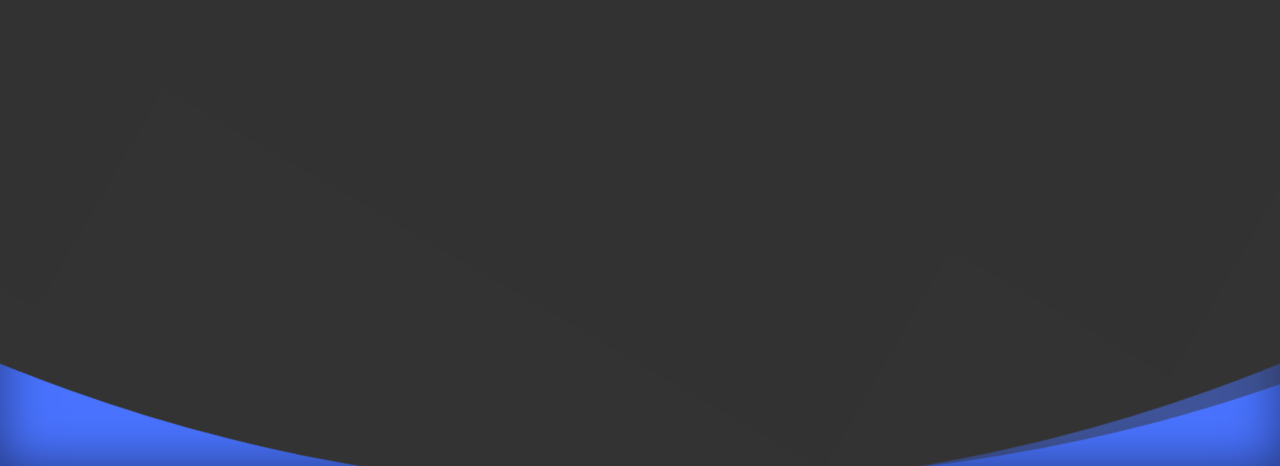
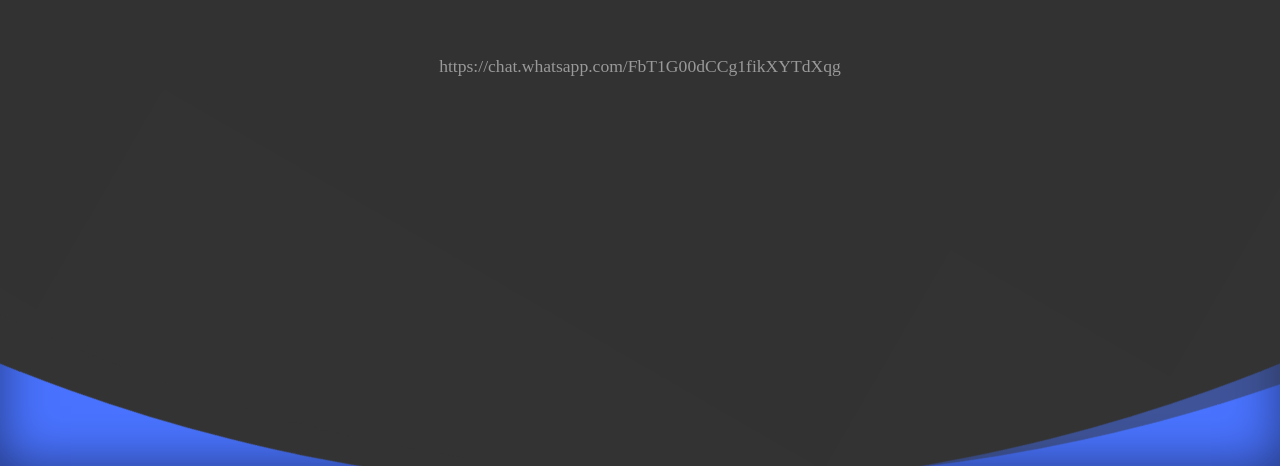
Before and after one commit to abi-0611/Data-shadows, a plain HTML site: page answer.html in a window 1280 px wide. Shown: the part 334-800 px from the top of the page. Drawn offline with nearby package versions, Linux system fonts and the light colour scheme.

Commit message:
Update answer.html

```diff
--- a/answer.html
+++ b/answer.html
@@ -10,7 +10,7 @@
 <body>
     <section class="hero">
   <div class="content">
-    <p></p>
+    <p>https://chat.whatsapp.com/FbT1G00dCCg1fikXYTdXqg</p>
     </div>
   <div class="waves"></div>
 </section>
```
